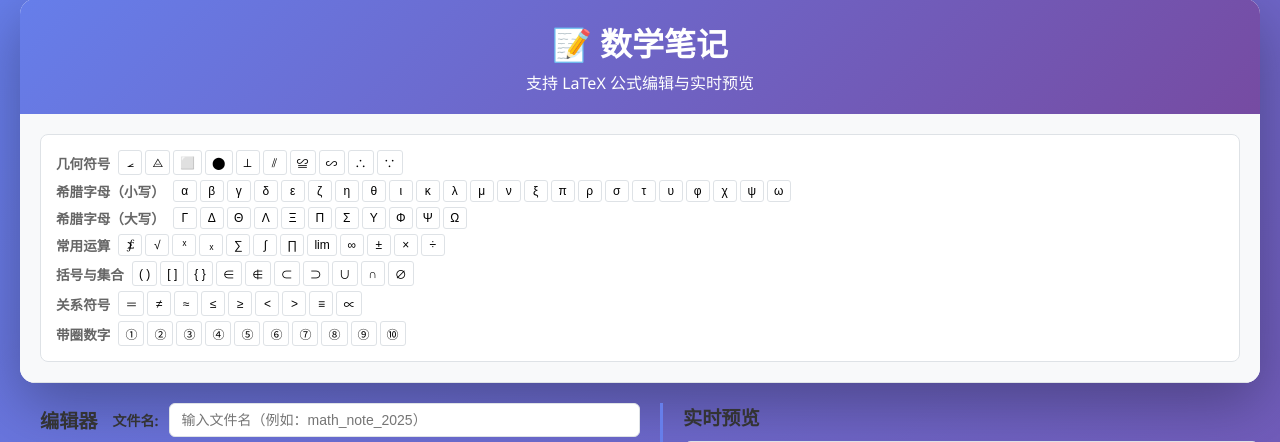
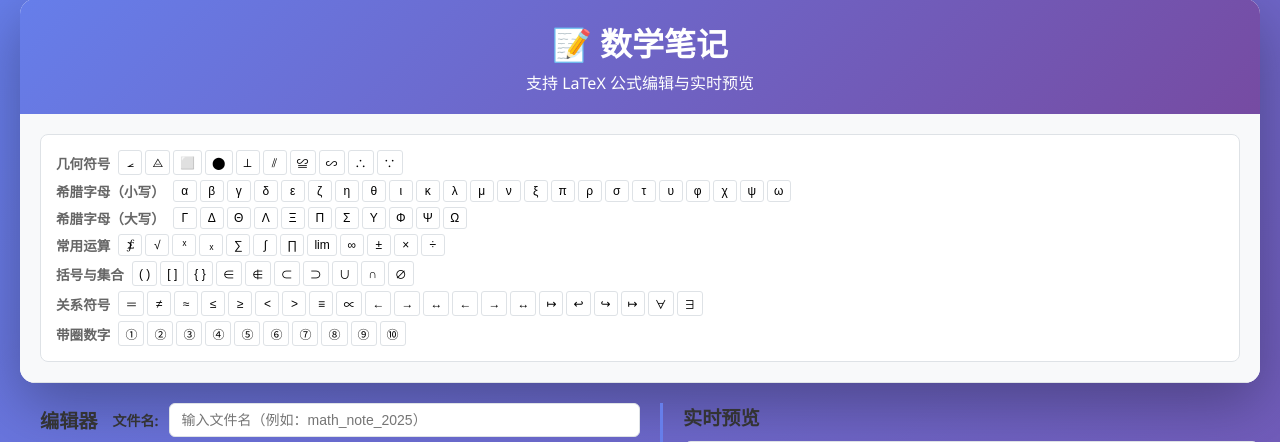
Before and after one commit to wenyuc/math_note, a Flask app: page / in a window 1280 px wide. Shown: the part 21-463 px from the top of the page. Run offline with Flask 3, Linux system fonts and the light colour scheme.

Commit message:
Add latex characters.

```diff
--- a/templates/index.html
+++ b/templates/index.html
@@ -535,6 +535,18 @@
                             <button class="symbol-btn" onclick="insertSymbol('\\gt')">&gt;</button>
                             <button class="symbol-btn" onclick="insertSymbol('\\equiv')">≡</button>
                             <button class="symbol-btn" onclick="insertSymbol('\\propto')">∝</button>
+                            <button class="symbol-btn" onclick="insertSymbol('\\leftarrow')">←</button>
+                            <button class="symbol-btn" onclick="insertSymbol('\\rightarrow')">→</button>
+                            <button class="symbol-btn" onclick="insertSymbol('\\leftrightarrow')">↔</button>
+                            <button class="symbol-btn" onclick="insertSymbol('\\longleftarrow')">←</button>
+                            <button class="symbol-btn" onclick="insertSymbol('\\longrightarrow')">→</button>
+                            <button class="symbol-btn" onclick="insertSymbol('\\longleftrightarrow')">↔</button>
+                            <button class="symbol-btn" onclick="insertSymbol('\\mapsto')">↦</button>
+                            <button class="symbol-btn" onclick="insertSymbol('\\hookleftarrow')">↩</button>
+                            <button class="symbol-btn" onclick="insertSymbol('\\hookrightarrow')">↪</button>
+                            <button class="symbol-btn" onclick="insertSymbol('\\longmapsto')">↦</button>
+                            <button class="symbol-btn" onclick="insertSymbol('\\forall')">∀</button>
+                            <button class="symbol-btn" onclick="insertSymbol('\\exists')">∃</button>
                         </div>
                     </div>
 
```
